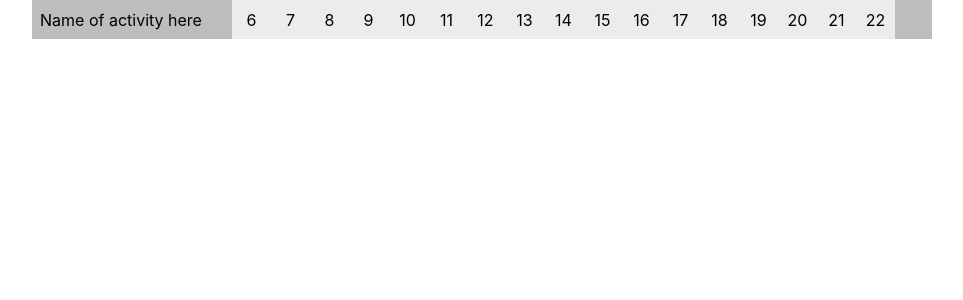
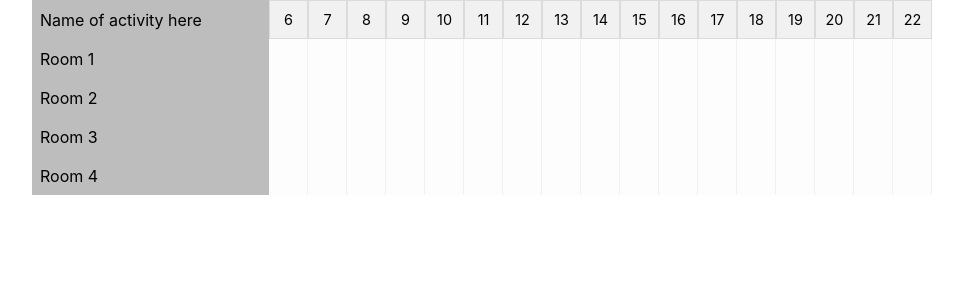
Before and after one commit to johnnydevster/simplebooker, a React (Create React App) app: page / in a window 1280 px wide. Shown: the top 300 px of the page, without its empty margins (158-1121 px from the left). Built offline with nearby package versions, Linux system fonts and the light colour scheme.

Commit message:
Worked on main booking grid system.

```diff
--- a/src/App.js
+++ b/src/App.js
@@ -9,19 +9,51 @@ function App() {
     bookableTimes.push(i);
   }
 
+  const activities = [
+    "Room 1",
+    "Room 2",
+    "Room 3",
+    "Room 4"
+  ]
 
   return (
     <div className="booking-main">
+      <div className="headers-row">
         <div className="activity-header">
           <span>Name of activity here</span>
         </div>
         <div className="times-header">
+          { bookableTimes.map((time) => {
+            return <div className="timecell">{time}</div>
+          }) }
+        </div>
+      </div>
+      { activities.map(activity => {
+        return (
+          <div className="activity-container">
+            <div className="activity">
+              {activity}
+            </div>
+            <div className="time-row">
               {bookableTimes.map((time) => {
-          return <div className="timecell">{time}</div>
+                return <div className="timecell"></div>
               })}
             </div>
           </div>
+          )
+      }) }
+    </div>
+
   );
 }
 
 export default App;
+
+/* <div className="activity-row">
+        {activities.map((activity) => {
+          return <div className="activity">{activity}</div>
+        })}
+      </div>
+      <div className="time-row">
+
+      </div> */
--- a/src/App.scss
+++ b/src/App.scss
@@ -141,29 +141,52 @@ ul {
   /* ----------- Style rules for main booking app below ------------ */
 
   .booking-main {
-    display: flex;
-    align-items: center;
-    background-color: rgb(189, 189, 189);
     width: 900px;
     margin: auto;
   }
 
-  .activity-header {
-   width: 200px;
+  .headers-row, .activity-container {
+    display: flex;
+    align-items: center;
+    justify-content: space-between;
+    background-color: rgb(189, 189, 189);
+  }
+
+  .activity-header, .activity {
+   width: 100%;
    padding: 8px;
   }
 
   .times-header {
     display: flex;
+    margin: 0;
 
-    margin: 0;
     > * {
+      font-size: 0.9rem;
       display: flex;
       justify-content: center;
       align-items: center;
-      background-color: rgb(236, 236, 236);
+      background-color: rgb(241, 241, 241);
       width: 39px;
       height: 39px;
+      border: 0.5px solid rgb(219, 219, 219);
 
     }
   }
+
+  .time-row {
+    display: flex;
+    margin: 0;
+
+    > * {
+      font-size: 0.9rem;
+      display: flex;
+      justify-content: center;
+      align-items: center;
+      background-color: rgb(253, 253, 253);
+      width: 39px;
+      height: 39px;
+      border-right: 0.5px solid rgb(240, 240, 240);
+
+    }
+  }
```
Lines whose indentation alone changed are shown as unchanged.
